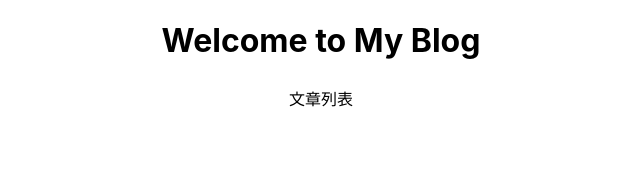
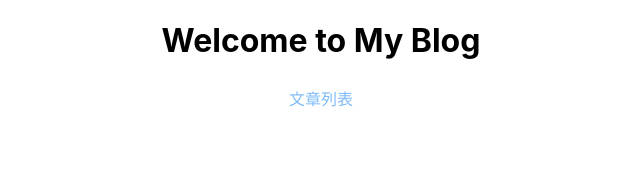
Before and after one commit to wuwenbang/next-blog, a Next.js app: page / in a window 1280 px wide. Shown: the top 176 px of the page, without its empty margins (319-959 px from the left). Built offline with nearby package versions, Linux system fonts and the light colour scheme.

Commit message:
Add create entry and edit entry

```diff
--- /dev/null
+++ b/components/Linking.tsx
@@ -0,0 +1,21 @@
+import Link, { LinkProps } from 'next/link';
+import { FC } from 'react';
+import styled from 'styled-components';
+
+const Linking: FC<LinkProps> = (props) => {
+  return (
+    <Link {...props}>
+      <Anchor>{props.children}</Anchor>
+    </Link>
+  );
+};
+
+export default Linking;
+
+const Anchor = styled.a`
+  color: #7ebbf8;
+  cursor: pointer;
+  &:hover {
+    color: dodgerblue;
+  }
+`;
--- a/pages/api/v1/sessions.ts
+++ b/pages/api/v1/sessions.ts
@@ -1,5 +1,5 @@
 import { NextApiHandler } from 'next';
-import { SignIn } from 'src/model/signin';
+import { SignIn } from 'src/model/SignIn';
 import { withSession } from 'lib/withSession';
 import { Session } from 'next-iron-session';
 
--- a/pages/index.tsx
+++ b/pages/index.tsx
@@ -1,4 +1,5 @@
 import { Container } from 'components/Container';
+import Linking from 'components/Linking';
 import { NextPage } from 'next';
 import Link from 'next/link';
 import styled from 'styled-components';
@@ -6,10 +7,8 @@ import styled from 'styled-components';
 const Home: NextPage = () => {
   return (
     <Container>
-      <h1 className="text-3xl font-bold">Welcome to My Blog</h1>
-      <Link href="/posts">
-        <a className="">文章列表</a>
-      </Link>
+      <h1>Welcome to My Blog</h1>
+      <Linking href="/posts">文章列表</Linking>
     </Container>
   );
 };
```
Also changed, not shown: pages/posts/[id].tsx (+15 -4 lines), pages/posts/index.tsx (+33 -12 lines).
